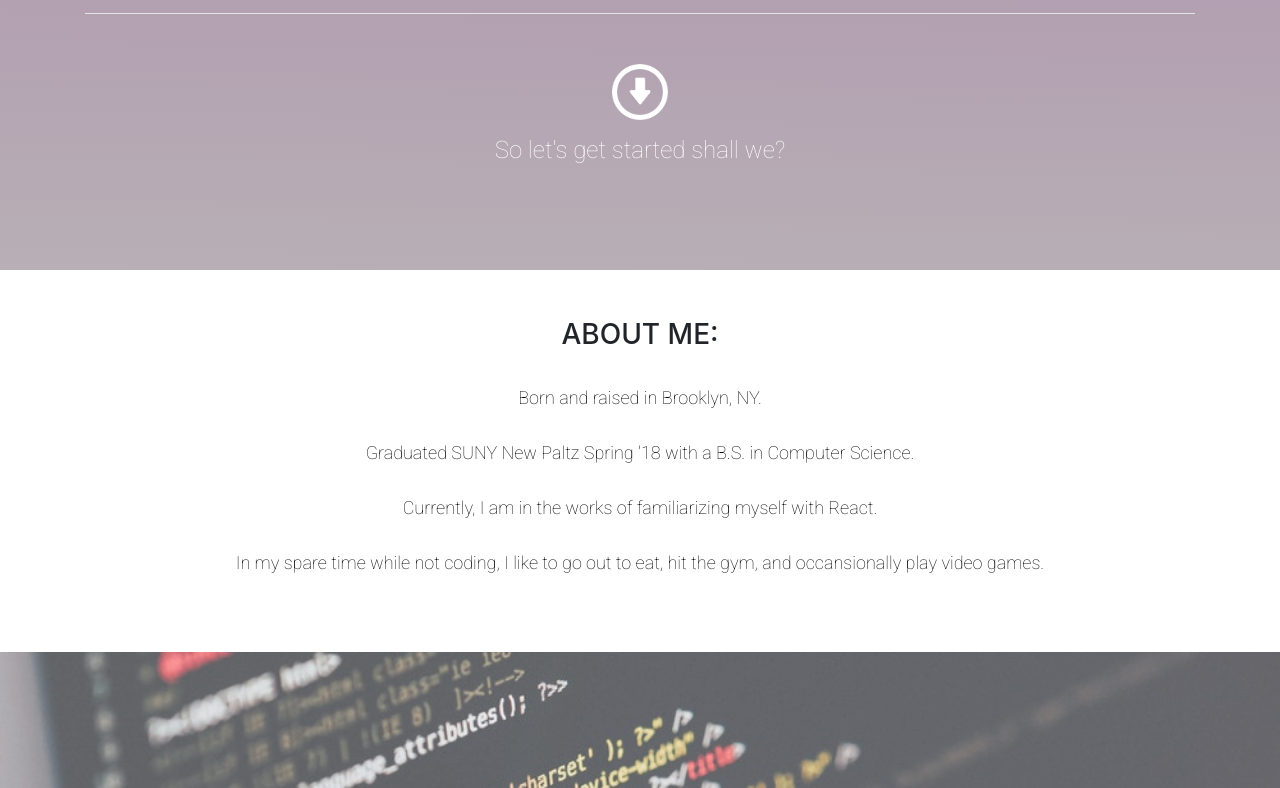
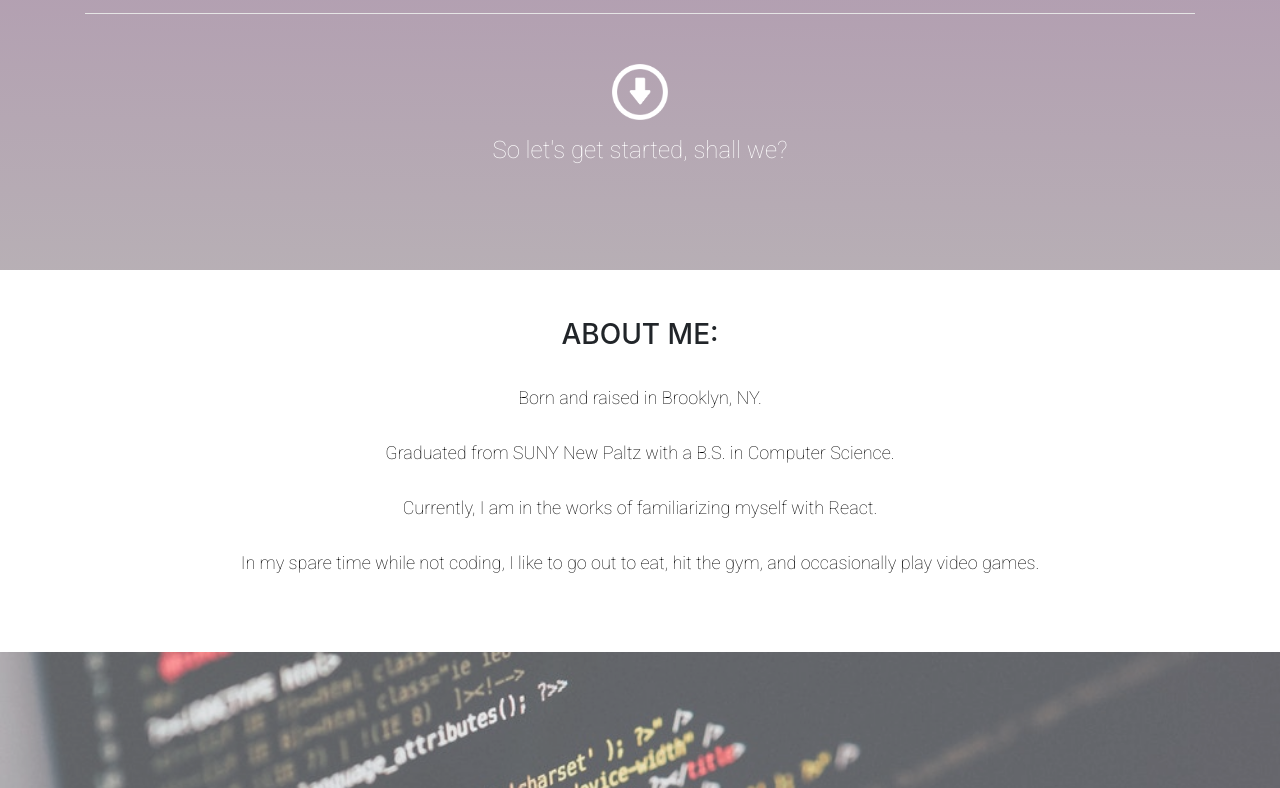
Before and after one commit to johnvilla360/johnvilla360.github.io, a plain HTML site: page index.html in a window 1280 px wide. Shown: the part 530-1318 px from the top of the page. Drawn offline with nearby package versions, Linux system fonts and the light colour scheme.

Commit message:
Update index.html

```diff
--- a/index.html
+++ b/index.html
@@ -26,15 +26,15 @@
 			<a href="#about" id="invis">
 				<i id="arrow"></i>
 			</a>
-				<p class="centertext" id="arrowtext">So let's get started shall we?</p>
+				<p class="centertext" id="arrowtext">So let's get started, shall we?</p>
 			</img>
 		</header>
 		<section class="section-about">
 			<h3 class="centertext" id="about">ABOUT ME:</h3>
 			<p class="centertext">Born and raised in Brooklyn, NY.</p>
-			<p class="centertext">Graduated SUNY New Paltz Spring '18 with a B.S. in Computer Science.</p>
+			<p class="centertext">Graduated from SUNY New Paltz with a B.S. in Computer Science.</p>
 			<p class="centertext">Currently, I am in the works of familiarizing myself with React.</p>
-			<p class="centertext">In my spare time while not coding, I like to go out to eat, hit the gym, and occansionally play video games.</p>
+			<p class="centertext">In my spare time while not coding, I like to go out to eat, hit the gym, and occasionally play video games.</p>
 		</section>
 		<section class="image1"></section>
 		<section class="section-portfolio">
```
